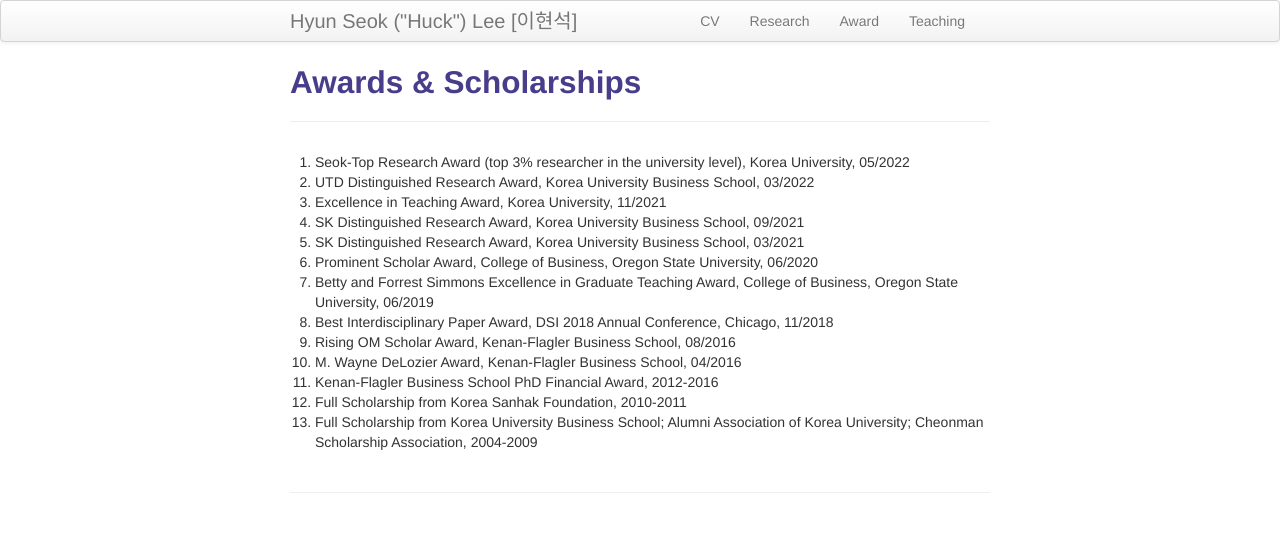
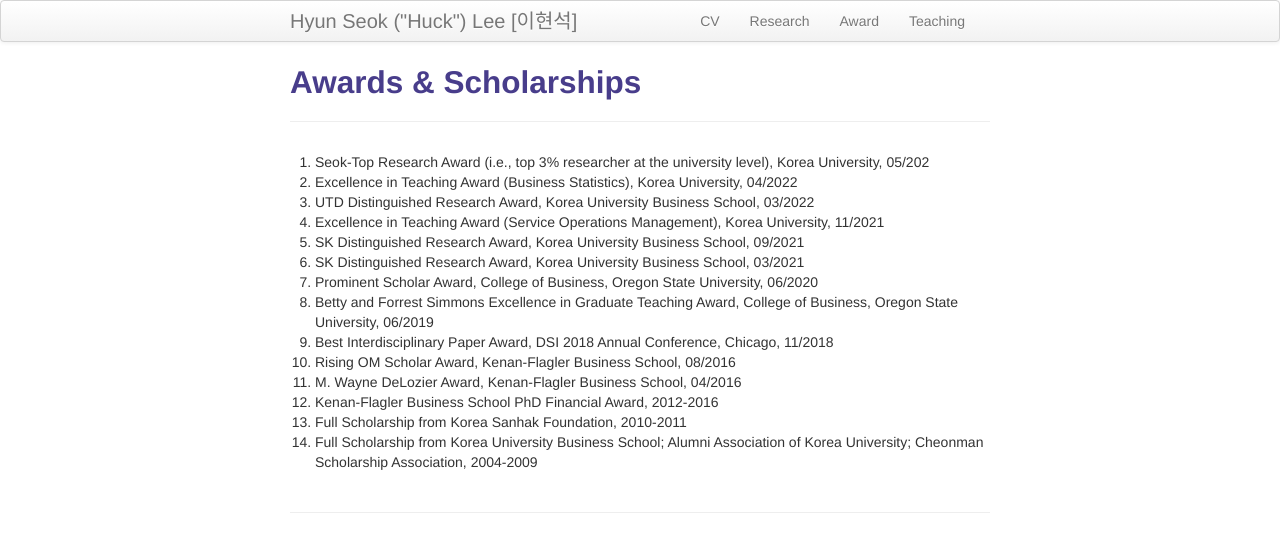
Before and after one commit to lordya2/lordya2.github.io, a Jekyll site: the page built from pages/award.md, in a window 1280 px wide. Shown: the top 552 px of the page. Built offline with Jekyll 4.4.1, drawn with Linux system fonts in a browser that asks for light colours.

Commit message:
Update award.md

```diff
--- a/pages/award.md
+++ b/pages/award.md
@@ -6,19 +6,20 @@ description: Hyun Seok ("Huck") Lee's Awards
 
 
 <!-- ### <u>Awards </u>-->
-1. Seok-Top Research Award (top 3% researcher in the university level), Korea University, 05/2022
-2. UTD Distinguished Research Award, Korea University Business School, 03/2022
-3. Excellence in Teaching Award, Korea University, 11/2021
-4. SK Distinguished Research Award, Korea University Business School, 09/2021
-5. SK Distinguished Research Award, Korea University Business School, 03/2021
-6. Prominent Scholar Award, College of Business, Oregon State University, 06/2020
-7. Betty and Forrest Simmons Excellence in Graduate Teaching Award, College of Business, Oregon State University, 06/2019
-8. Best Interdisciplinary Paper Award, DSI 2018 Annual Conference, Chicago, 11/2018
-9. Rising OM Scholar Award, Kenan-Flagler Business School, 08/2016
-10. M. Wayne DeLozier Award, Kenan-Flagler Business School, 04/2016
-11. Kenan-Flagler Business School PhD Financial Award, 2012-2016
-12. Full Scholarship from Korea Sanhak Foundation, 2010-2011
-13. Full Scholarship from Korea University Business School; Alumni Association of Korea University; Cheonman Scholarship Association, 2004-2009
+1. Seok-Top Research Award (i.e., top 3% researcher at the university level), Korea University, 05/202
+2. Excellence in Teaching Award (Business Statistics), Korea University, 04/2022
+3. UTD Distinguished Research Award, Korea University Business School, 03/2022
+4. Excellence in Teaching Award (Service Operations Management), Korea University, 11/2021
+5. SK Distinguished Research Award, Korea University Business School, 09/2021
+6. SK Distinguished Research Award, Korea University Business School, 03/2021
+7. Prominent Scholar Award, College of Business, Oregon State University, 06/2020
+8. Betty and Forrest Simmons Excellence in Graduate Teaching Award, College of Business, Oregon State University, 06/2019
+9. Best Interdisciplinary Paper Award, DSI 2018 Annual Conference, Chicago, 11/2018
+10. Rising OM Scholar Award, Kenan-Flagler Business School, 08/2016
+11. M. Wayne DeLozier Award, Kenan-Flagler Business School, 04/2016
+12. Kenan-Flagler Business School PhD Financial Award, 2012-2016
+13. Full Scholarship from Korea Sanhak Foundation, 2010-2011
+14. Full Scholarship from Korea University Business School; Alumni Association of Korea University; Cheonman Scholarship Association, 2004-2009
 
 <!--
 [click here for the most recent version of the paper]({{ BASE_PATH}}/pages/working_papers/sample-working-paper.pdf)
```
